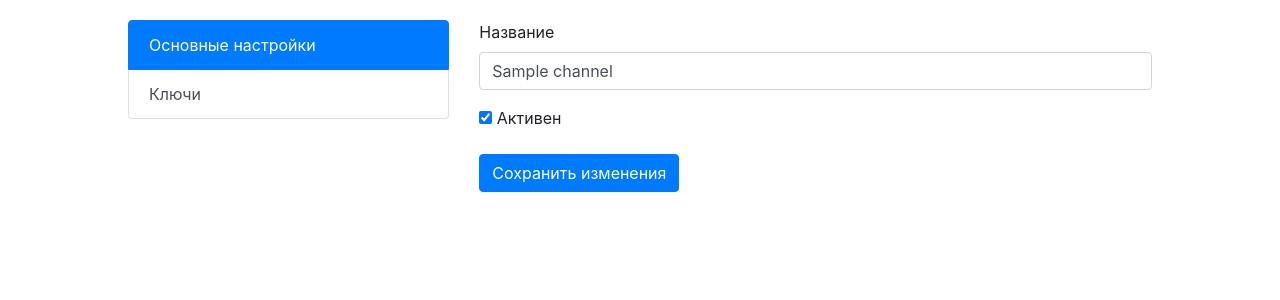
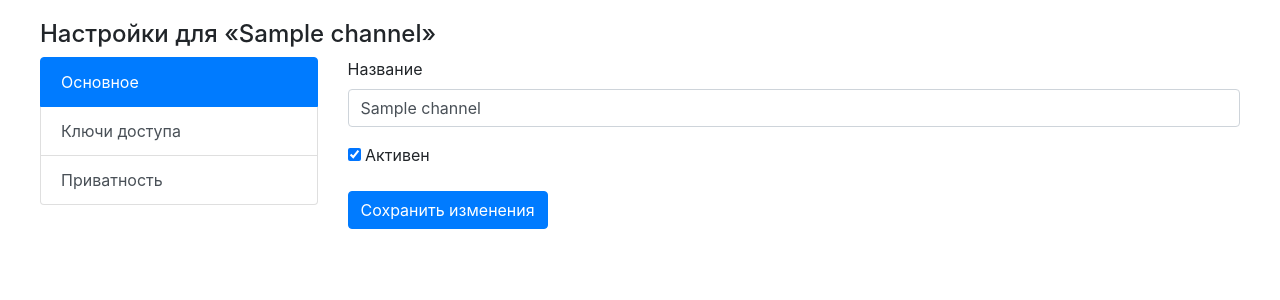
Before and after one commit to gaskeo/limq-panel, a Flask app: page /settings/1 in a window 1280 px wide. Shown: the part 53-353 px from the top of the page. Run offline with Flask 2, Linux system fonts and the light colour scheme; a user stored in the database is signed in; tables that the repository leaves empty hold one stand-in row (values such as "Sample post"); some libraries are stand-ins or nearby versions.

Commit message:
design edits

```diff
--- a/core.py
+++ b/core.py
@@ -64,7 +64,7 @@ def index():
             param["user_channels"] = channels
             param["user_channels_stat"] = key_stats
 
-    return render_template("base.html", **param)
+    return render_template("mainpage.html", **param)
 
 
 @app.route("/register", methods=["GET", "POST"])
@@ -167,8 +167,6 @@ def do_grant():
 
     channel = form.id.data
 
-    print(channel)
-
     chan: Channel = sess.query(Channel).filter(Channel.id == channel).first()
     if not chan:
         return redirect("/?error=channel_invalid")
@@ -190,7 +188,7 @@ def do_grant():
     return redirect(f"/settings/{channel}?key=" + key_s)
 
 
-@app.route("/settings/<channel_id>", methods=["GET", "POST"])
+@app.route("/settings/<channel_id>", methods=("GET", "POST"))
 def settings(channel_id):
     sess = SessObject()
     chan: Channel = sess.query(Channel).filter(Channel.id == channel_id).first()
@@ -199,16 +197,17 @@ def settings(channel_id):
 
     if chan.owner_id != current_user.id:
         return redirect("/?error=no_access_to_this_channel")
+
     form_main_settings = MainSettingsChannelForm()
     form_main_settings.id.data = channel_id
     form_main_settings.name.data = chan.name
     form_main_settings.is_active.data = chan.is_active
-    print(form_main_settings.id.data)
-    print(type(form_main_settings.hidden_tag()))
+
     form_keys = CreateKeyForm()
     form_keys.id.data = channel_id
-    param = {"name_site": "Lithium MQ",
+    param = {"name_site": "Lithium MQ", "title": f"Settings for {chan.name}",
              "form_main_settings": form_main_settings, "form_keys": form_keys, "chan": chan}
+
     return render_template('settings.html', **param)
 
 
@@ -218,7 +217,7 @@ def do_settings():
     form = MainSettingsChannelForm()
     if not form.validate():
         return redirect("/?error=bad_request")
-    print(form.id.data, form.name.data)
+
     channel_id = form.id.data
     sess = SessObject()
 
@@ -228,7 +227,7 @@ def do_settings():
 
     if chan.owner_id != current_user.id:
         return redirect("/?error=no_access_to_this_channel")
-    print(chan)
+
     chan.name = form.name.data
     chan.is_active = form.is_active.data
     sess.commit()
--- a/static/css/style.css
+++ b/static/css/style.css
@@ -9,9 +9,10 @@ a:hover {
 }
 
 .data_container {
-	max-width: 80%;
+	max-width: 1200px;
 	margin-left: 10%;
 	padding-top: 20px;
+	margin: auto;
 }
 
 .header {
--- a/templates/settings.html
+++ b/templates/settings.html
@@ -1,19 +1,21 @@
 {% extends "base.html" %}
 
 {% block content %}
-<div class="data_container" xmlns="http://www.w3.org/1999/html">
+<div class="data_container">
+    <h4>Настройки для &laquo;{{ chan.name }}&raquo;</h4>
     <div class="row">
-        <div class="col-4">
+        <div class="col-3">
             <div class="list-group" id="list-tab" role="tablist">
                 <a class="list-group-item list-group-item-action active" id="list-mainsettings-list"
                    data-toggle="list" href="#list-mainsettings" role="tab"
-                   aria-controls="mainsettings">Основные настройки</a>
+                   aria-controls="mainsettings">Основное</a>
                 <a class="list-group-item list-group-item-action" id="list-key-list"
-                   data-toggle="list" href="#list-key" role="tab" aria-controls="key">Ключи</a>
-
+                   data-toggle="list" href="#list-key" role="tab" aria-controls="key">Ключи доступа</a>
+                <a class="list-group-item list-group-item-action" id="list-privacy-list"
+                   data-toggle="list" href="#list-privacy" role="tab" aria-controls="key">Приватность</a>
             </div>
         </div>
-        <div class="col-8">
+        <div class="col-9">
             <div class="tab-content" id="nav-tabContent">
                 <div class="tab-pane fade show active"
                      id="list-mainsettings" role="tabpanel" aria-labelledby="list-mainsettings-list">
@@ -27,10 +29,8 @@
                             {{ error }}
                         </p>
                         {% endfor %}
-                        <p>{{ form_main_settings.is_active() }} {{ form_main_settings.is_active.label
-                            }}</p>
-                        <p>{{ form_main_settings.submit(type="submit", class="btn btn-primary")
-                            }}</p>
+                        <p>{{ form_main_settings.is_active() }} {{ form_main_settings.is_active.label }}</p>
+                        <p>{{ form_main_settings.submit(type="submit", class="btn btn-primary") }}</p>
                     </form>
                 </div>
                 <div class="tab-pane fade" id="list-key" role="tabpanel"
@@ -48,9 +48,11 @@
                         <p>{{ form_keys.read() }} {{ form_keys.read.label }}</p>
                         <p>{{ form_keys.write() }} {{ form_keys.write.label }}</p>
                         <p>{{ form_keys.submit(type="submit", class="btn btn-primary") }}</p>
-
                     </form>
-
+                </div>
+                <div class="tab-pane fade" id="list-privacy" role="tabpanel"
+                     aria-labelledby="list-key-list">
+                    ито потом
                 </div>
             </div>
         </div>
```
Also changed, not shown: static/js/index.js (+4 -4 lines), templates/base.html (+0 -62 lines), templates/mainpage.html (added, +67 -0 lines).
